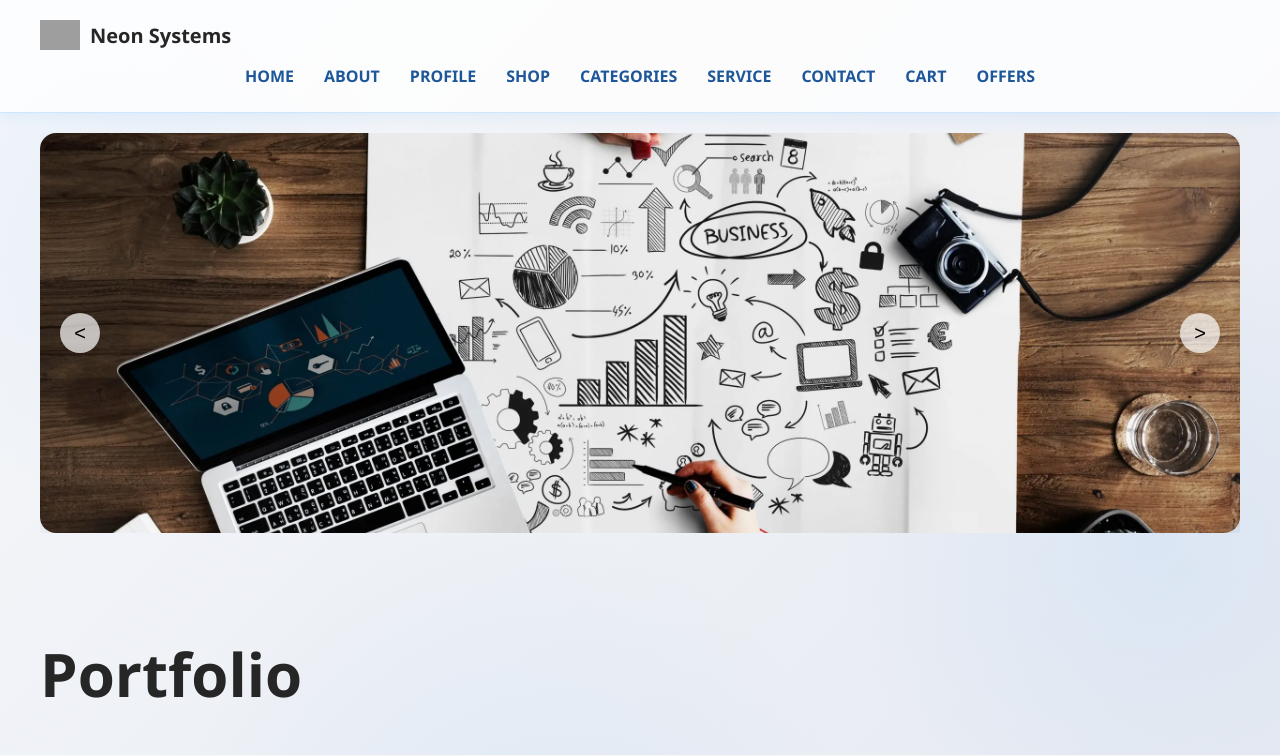
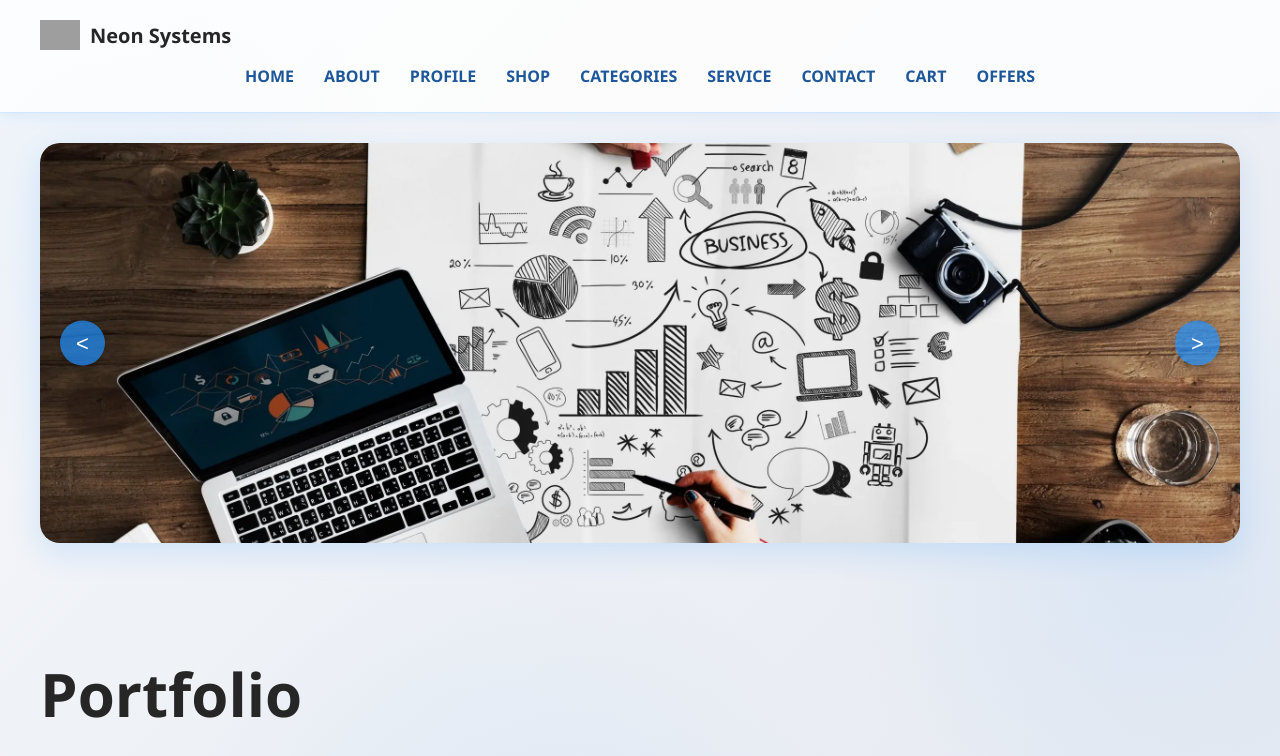
Before and after one commit to andet-art/Neon, a PHP site: page / in a window 1280 px wide. Shown: the top 756 px of the page. Run offline with PHP 8.4, Linux system fonts and the light colour scheme; grey boxes are pictures that could not be loaded.

Commit message:
I made another change

```diff
--- a/index.css
+++ b/index.css
@@ -88,8 +88,10 @@ body {
     position: relative;
     width: 100%;
     max-width: 1200px;
-    margin: 20px auto;
+    margin: 30px auto;
     overflow: hidden;
+    border-radius: 20px;
+    box-shadow: 0 10px 30px rgba(30, 144, 255, 0.15);
   }
 
   .slider-wrapper {
@@ -123,17 +125,25 @@ body {
     position: absolute;
     top: 50%;
     transform: translateY(-50%);
-    background-color: rgba(255, 255, 255, 0.7);
+    background-color: rgba(30, 144, 255, 0.7);
+    color: white;
     border: none;
-    width: 40px;
-    height: 40px;
+    width: 45px;
+    height: 45px;
     border-radius: 50%;
-    font-size: 20px;
+    font-size: 22px;
     cursor: pointer;
     z-index: 10;
     display: flex;
     align-items: center;
     justify-content: center;
+    box-shadow: 0 4px 8px rgba(0, 0, 0, 0.2);
+    transition: background-color 0.3s, transform 0.2s;
+  }
+
+  .slider-btn:hover {
+    background-color: rgba(30, 144, 255, 0.9);
+    transform: translateY(-50%) scale(1.1);
   }
 
   .prev-btn {
```
